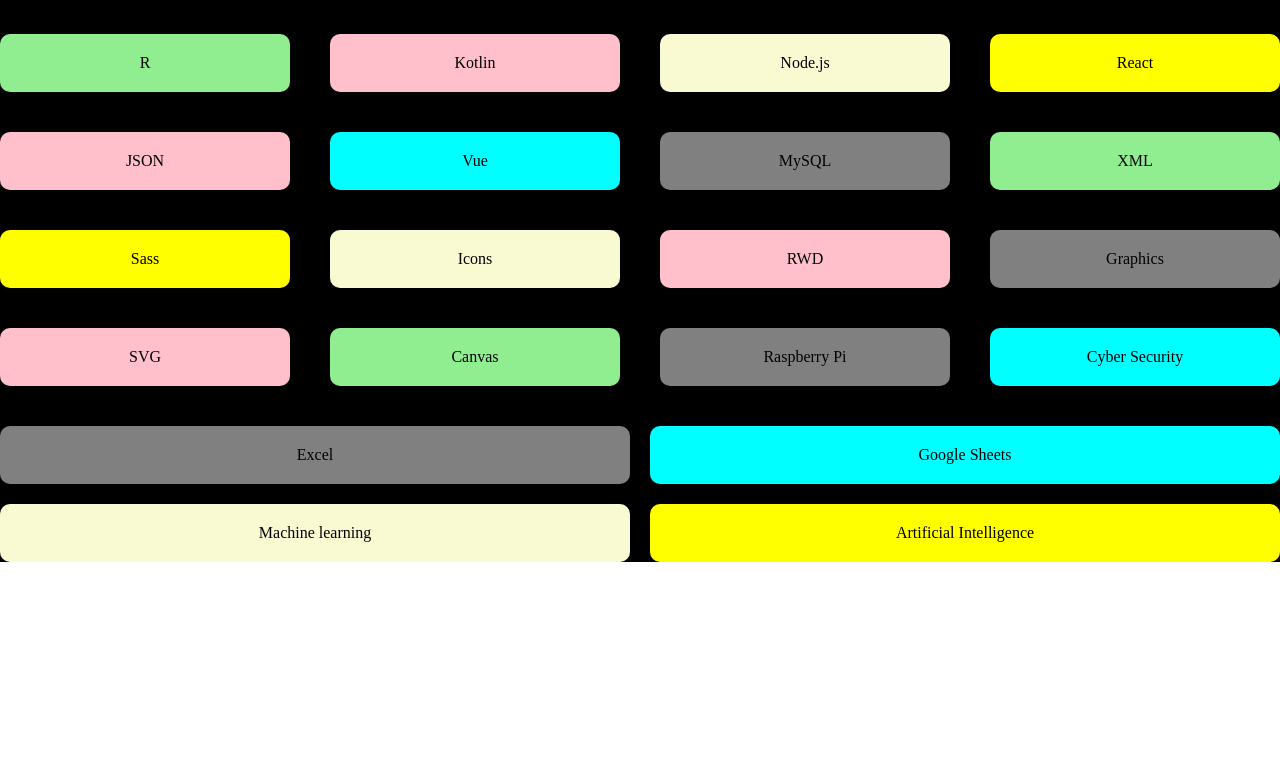
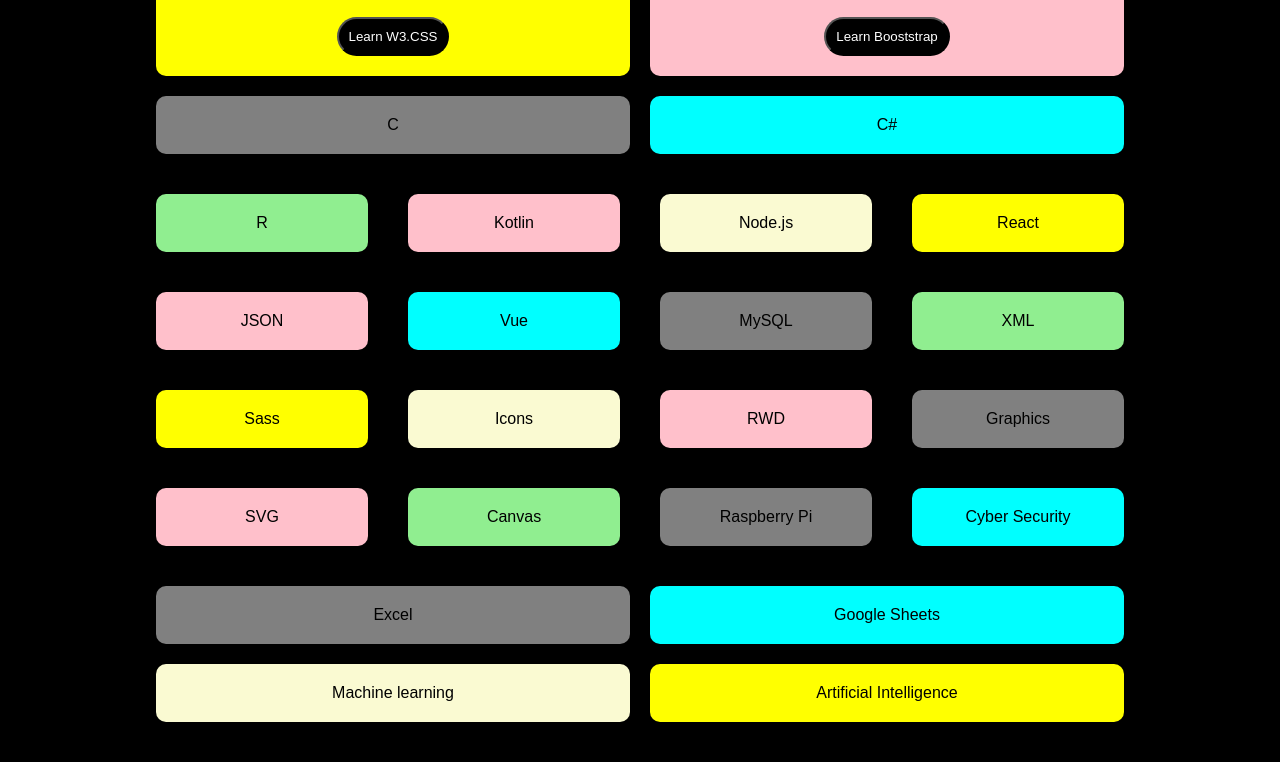
Before and after one commit to Shoaib-Ali-ASif/grid, a plain HTML site: page index.html in a window 1280 px wide. Shown: the part 526-1288 px from the top of the page. Before the commit the page ends 1088 px from the top, so only its background shows below. Drawn offline with Linux system fonts and the light colour scheme.

Commit message:
changed multiple things

```diff
--- a/style.css
+++ b/style.css
@@ -2,6 +2,7 @@
   padding: 0%;
   margin: 0%;
   box-sizing: border-box;
+  font-family: sans-serif;
 }
 .bg-pink {
   background-color: pink;
@@ -26,6 +27,7 @@
   display: grid;
   grid-template-columns: repeat(2, 1fr);
   gap: 20px;
+  /* margin: 40px 0; */
 }
 
 .second-container {
@@ -41,17 +43,26 @@
   gap: 20px;
 }
 .item {
-  text-align: center;
   padding: 20px;
   border-radius: 10px;
+  display: flex;
+  flex-direction: column;
+  align-items: center;
+  gap: 20px;
 }
 
-button{
-    padding: 10px;
-    border-radius: 25px;
-    color: white;
-    background-color: black;
+button {
+  padding: 10px;
+  border-radius: 25px;
+  color: white;
+  background-color: black;
+  cursor: pointer;
 }
-.parent{
-    background-color: black;
+.parent {
+
+   display: grid;
+   justify-content: center;
+   /* align-content: center; */
+  background-color: black;
+  padding: 40px 0;
 }
```
Also changed, not shown: index.html (+0 -1 lines).
